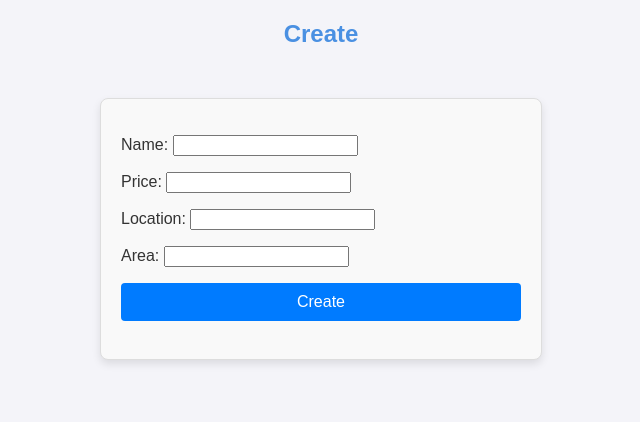
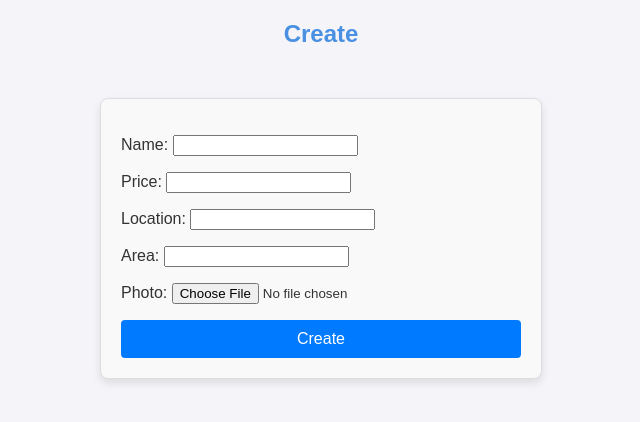
Before and after one commit to valexsav/django_project_propertyhunt, a Django app: page /index/my_properties/create in a window 1280 px wide. Shown: the top 422 px of the page, without its empty margins (319-959 px from the left). Run offline with Django 5.2, Linux system fonts and the light colour scheme.

Commit message:
add opportunity to attach photo of property

```diff
--- a/propertyhunt/interest/templates/messages_owner.html
+++ b/propertyhunt/interest/templates/messages_owner.html
@@ -9,6 +9,7 @@
         <div class="property-listing">
             <p><strong>Пользователь:</strong> {{ message.user.username }}</p>
             <p><strong>Сообщение:</strong> {{ message.text }}</p>
+            <p><strong>Когда отправлено:</strong> {{ message.timestamp|date:"Y-m-d H:i:s" }}</p>
         </div>
     {% endfor %}
 {% else %}
--- a/propertyhunt/property/forms.py
+++ b/propertyhunt/property/forms.py
@@ -5,4 +5,4 @@ from .models import Property
 class PropertyForm(forms.ModelForm):
     class Meta:
         model = Property
-        fields = ['name', 'price', 'location', 'area']
+        fields = ['name', 'price', 'location', 'area', 'photo']
--- a/propertyhunt/property/models.py
+++ b/propertyhunt/property/models.py
@@ -1,8 +1,9 @@
 from django.db import models
-
 from django.core.validators import MinValueValidator
 
 from user.models import User
+
+from PIL import Image
 
 
 class Property(models.Model):
@@ -30,6 +31,27 @@ class Property(models.Model):
         through='Contract',
         related_name='properties_to_buy',
         )
+    photo = models.ImageField(upload_to='photos/', blank=True, null=True)
+
+    def save(self, *args, **kwargs):
+        # Сначала вызываем родительский метод save, чтобы сохранить изображение
+        super().save(*args, **kwargs)
+
+        if self.photo:
+            # Открываем изображение
+            img = Image.open(self.photo.path)
+
+            # Устанавливаем максимальные размеры
+            max_width = 800
+            max_height = 600
+
+            # Проверяем, нужно ли изменять размер
+            if img.width > max_width or img.height > max_height:
+                # Пропорционально изменяем размер изображения
+                img.thumbnail((max_width, max_height))
+
+                # Сохраняем измененное изображение поверх исходного
+                img.save(self.photo.path)
 
 
     def __str__(self):
--- a/propertyhunt/property/templates/create_property.html
+++ b/propertyhunt/property/templates/create_property.html
@@ -3,11 +3,8 @@
 {% block title %}Create property{% endblock %}
 {% block content %}
 <h2>Create</h2>
-<form method="post">
+<form method="post" enctype="multipart/form-data">
     {% csrf_token %}
     {{ form.as_p }}
     <button type="submit">Create</button>
-    <br>
-    <br>
-</form>
 {% endblock %}
--- a/propertyhunt/property/templates/my_properties.html
+++ b/propertyhunt/property/templates/my_properties.html
@@ -11,6 +11,7 @@
             <p><strong>Цена:</strong> {{ property.price }}</p>
             <a href="{% url 'the_property' property.id %}" class="details-link">Подробнее</a>
             <a href="{% url 'edit_property' property.id %}" class="edit-link">Редактировать</a>
+            <a href="{% url 'index' %}" class="main-page-link">На главную</a>
         </div>
     {% endfor %}
 {% else %}
--- a/propertyhunt/property/views.py
+++ b/propertyhunt/property/views.py
@@ -1,11 +1,7 @@
 from django.shortcuts import render, get_object_or_404,redirect
-
 from .models import Property
-
 from .forms import PropertyForm
-
 from django.contrib.auth.decorators import login_required
-
 from django.http import HttpResponseNotAllowed
 
 
@@ -64,7 +60,7 @@ def delete_property(request, property_id):
 
 def create_property_view(request):
     if request.method == 'POST':
-        form = PropertyForm(request.POST)
+        form = PropertyForm(request.POST, request.FILES)
         if form.is_valid():
             property = form.save(commit=False)
             property.owner_id = request.user.id
--- a/propertyhunt/propertyhunt/settings.py
+++ b/propertyhunt/propertyhunt/settings.py
@@ -147,3 +147,7 @@ DEFAULT_AUTO_FIELD = 'django.db.models.BigAutoField'
 AUTH_USER_MODEL = 'user.User'
 
 LOGIN_URL = '/login/'
+
+MEDIA_ROOT = os.path.join(BASE_DIR, 'media')
+
+MEDIA_URL = '/media/'
--- a/propertyhunt/propertyhunt/urls.py
+++ b/propertyhunt/propertyhunt/urls.py
@@ -16,6 +16,8 @@ Including another URLconf
 """
 from django.contrib import admin
 from django.urls import path
+from django.conf import settings
+from django.conf.urls.static import static
 
 from user.views import (
     login_view,
@@ -51,3 +53,6 @@ urlpatterns = [
     path('index/property/<int:property_id>/show_interest', show_interest, name='show_interest'),
     path('index/messages/', messages_owner, name='messages_owner'),
 ]
+
+if settings.DEBUG:
+    urlpatterns += static(settings.MEDIA_URL, document_root=settings.MEDIA_ROOT)
--- a/propertyhunt/templates/index.html
+++ b/propertyhunt/templates/index.html
@@ -15,6 +15,9 @@
 
 {% for property in properties %}
     <div class="property-listing">
+        {% if property.photo %}
+            <img src="{{ property.photo.url }}" alt="{{ property.name }}" width="200">
+        {% endif %}
         <p><strong>Название:</strong> {{ property.name }}</p>
         <p><strong>Цена:</strong> {{ property.price }}</p>
         <a href="{% url 'the_property' property.id %}" class="details-link">Подробнее</a>
```
Also changed, not shown: propertyhunt/media/photos/projekt_domu_dom_na_praktycznej.jpg (added), propertyhunt/property/migrations/0002_property_photo.py (added).
